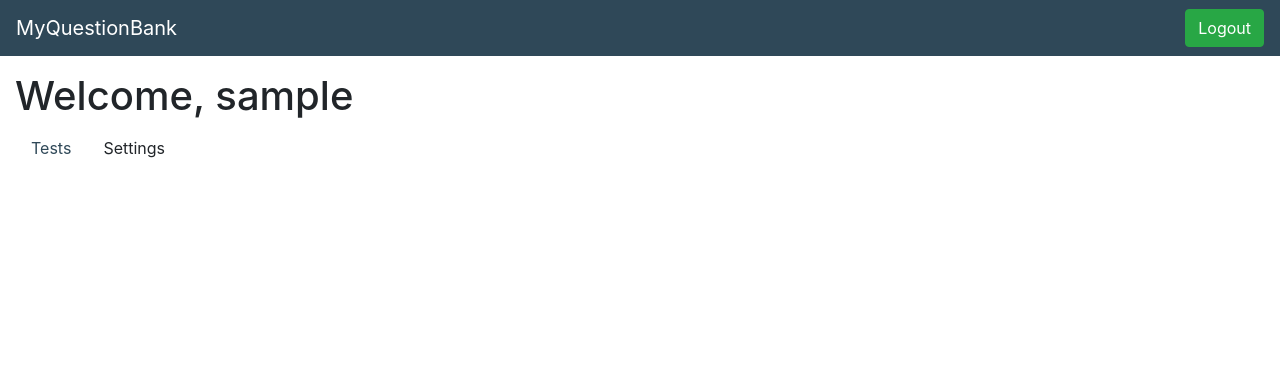
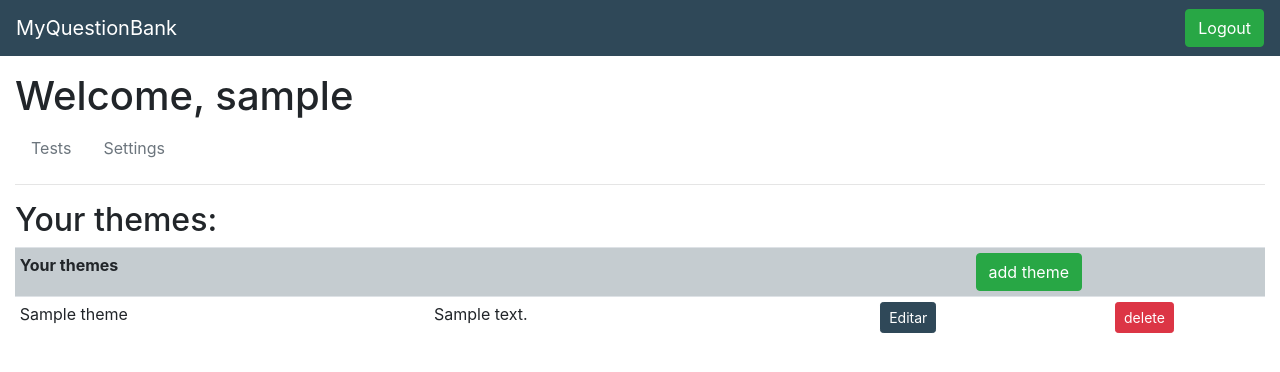
Before and after one commit to hristoroque/myquestionbank, a Django app: page /app/ in a window 1280 px wide. Shown: the top 372 px of the page. Run offline with Django 3.2, Linux system fonts and the light colour scheme; a user stored in the database is signed in; tables that the repository leaves empty hold one stand-in row (values such as "Sample post"); some libraries are stand-ins or nearby versions.

Commit message:
Merged index and themes view

```diff
--- a/src/question_app/templates/question_app/main.html
+++ b/src/question_app/templates/question_app/main.html
@@ -3,10 +3,53 @@
 <h1> Welcome, {{ request.user.username }} </h1>
 <ul class="nav">
 	<li class="nav-item">
-		<a href="{% url 'question:themes' %}" class="nav-link active"> Tests </a>
+		<a href="#" class="nav-link disabled"> Tests </a>
 	</li>
 	<li class="nav-item">
-		<a class="nav-link"> Settings </a>
+		<a href="#" class="nav-link disabled"> Settings </a>
 	</li>
 </ul>
+<hr>
+<h2> Your themes: </h2>
+
+
+<table class="table table-sm table-striped">
+	<tr class="table-primary">
+		<th colspan="2">
+			Your themes
+		</th>
+		<th colspan="2">
+			<div class="d-flex justify-content-center">
+				<a class="btn btn-success" href="{% url 'question:new_theme' %}"> add theme </a>
+			</div>
+		</th>
+	</tr>
+	{% for theme in themes %}
+	<tr>
+		<td>
+			{{ theme.theme_name }}
+		</td>
+		<td>
+			{{ theme.theme_description }}
+		</td>
+		<td>
+			<div class="d-flex justify-content-center">
+				<a class="btn btn-primary btn-sm" href="">
+					Editar
+				</a>
+			</div>
+		</td>
+		<td>
+			<div class="d-flex justify-content-center">
+				<form action="{% url 'question:delete_theme'  theme_pk=theme.pk %}" method="POST">
+					{% csrf_token %}
+					<input class="btn btn-danger btn-sm" type="submit" value="delete">
+				</form>
+			</div>
+		</td>
+	</tr>
+	{% empty %}
+</table>
+<p> You don't have themes </p>
+{% endfor %}
 {% endblock %}
--- a/src/question_app/urls.py
+++ b/src/question_app/urls.py
@@ -4,8 +4,7 @@ from . import views
 
 app_name = "question"
 urlpatterns = [
-    path('',views.index,name='index'),
-    path('themes/',views.themes,name="themes"),
+    path('',views.main,name='main'),
     path('themes/<int:theme_pk>',views.theme,name="theme"),
     path('themes/new',views.new_theme,name="new_theme"),
     path('themes/<int:theme_pk>/edit',views.edit_theme,name="edit_theme"),
--- a/src/question_app/views.py
+++ b/src/question_app/views.py
@@ -3,19 +3,12 @@ from django.urls import reverse
 from django.http import HttpRequest,HttpResponseRedirect,HttpResponse
 from . import models
 
-def index(request):
+def main(request):
     if request.user.is_authenticated:
-        return render(request,'question_app/main.html',context={"user": request.user})
+        themes = models.Theme.objects.filter(user_id = request.user)
+        return render(request,'question_app/main.html',context={"themes": themes})
     else:
         return render(request,'question_app/index.html')
-
-def themes(request):
-    user = request.user
-    if user.is_authenticated:
-        themes = models.Theme.objects.filter(user_id = request.user)
-        return render(request,'question_app/themes.html',context={'themes': themes})
-    else:
-        return redirect('/login/?next=%s' % request.path)
 
 def theme(request,theme_pk):
     user = request.user
```
Also changed, not shown: src/question_app/templates/question_app/themes.html (deleted, +0 -34 lines).
